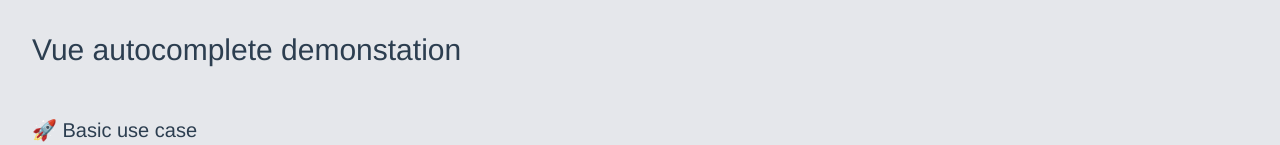
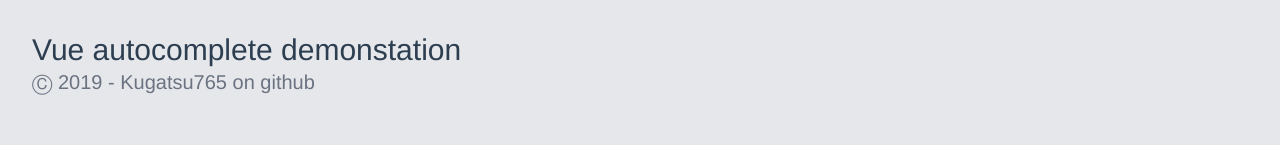
Before and after one commit to kugatsu765/vueAutocompleteInput, a Vue app: page / in a window 1280 px wide. Shown: the top 145 px of the page. Built offline with nearby package versions, Linux system fonts and the light colour scheme; no server answers.

Commit message:
📄 Improve docs with github link

```diff
--- a/src/App.vue
+++ b/src/App.vue
@@ -1,6 +1,12 @@
 <template>
   <div id="app" class="p-8">
-    <h1 class="text-3xl font-medium mb-12">Vue autocomplete demonstation</h1>
+    <h1 class="text-3xl font-medium">Vue autocomplete demonstation</h1>
+    <h1 class="text-xl text-gray-500 font-thin mb-12">
+      <a
+        class="hover:text-gray-800"
+        href="https://github.com/kugatsu765/vueAutocompleteInput"
+      >Ⓒ 2019 - Kugatsu765 on github</a>
+    </h1>
     <h2 class="text-xl font-medium">🚀 Basic use case</h2>
 
     <div class="flex flex-row">
```
